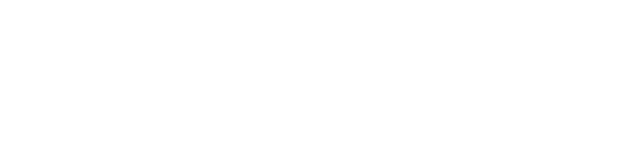
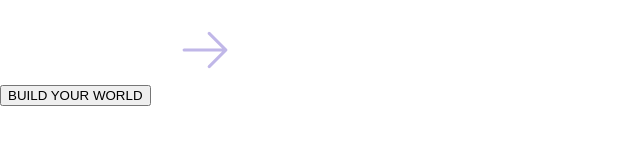
Before and after one commit to Tumworobere/Hydra-landing-page, a plain HTML site: page index.html in a window 1280 px wide. Shown: the whole page, without its empty margins (0-640 px from the left). Drawn offline with Linux system fonts and the light colour scheme.

Commit message:
Implement buttons

```diff
--- a/index.html
+++ b/index.html
@@ -11,7 +11,17 @@
 
 <body>
     <header></header>
-    <main></main>
+    <main>
+    <div class="btns">
+            <button type="button" class="hd-button-3">BUILD YOUR WORLD</button>
+            <img
+              class="hd-img-1"
+              src="images/arrow-small-right-main.png"
+              alt="right-arrow"
+            />
+          </div>
+
+    </main>
     <footer></footer>
 </body>
 </html>
```
Also changed, not shown: images/arrow-small-right-main.png (added).
